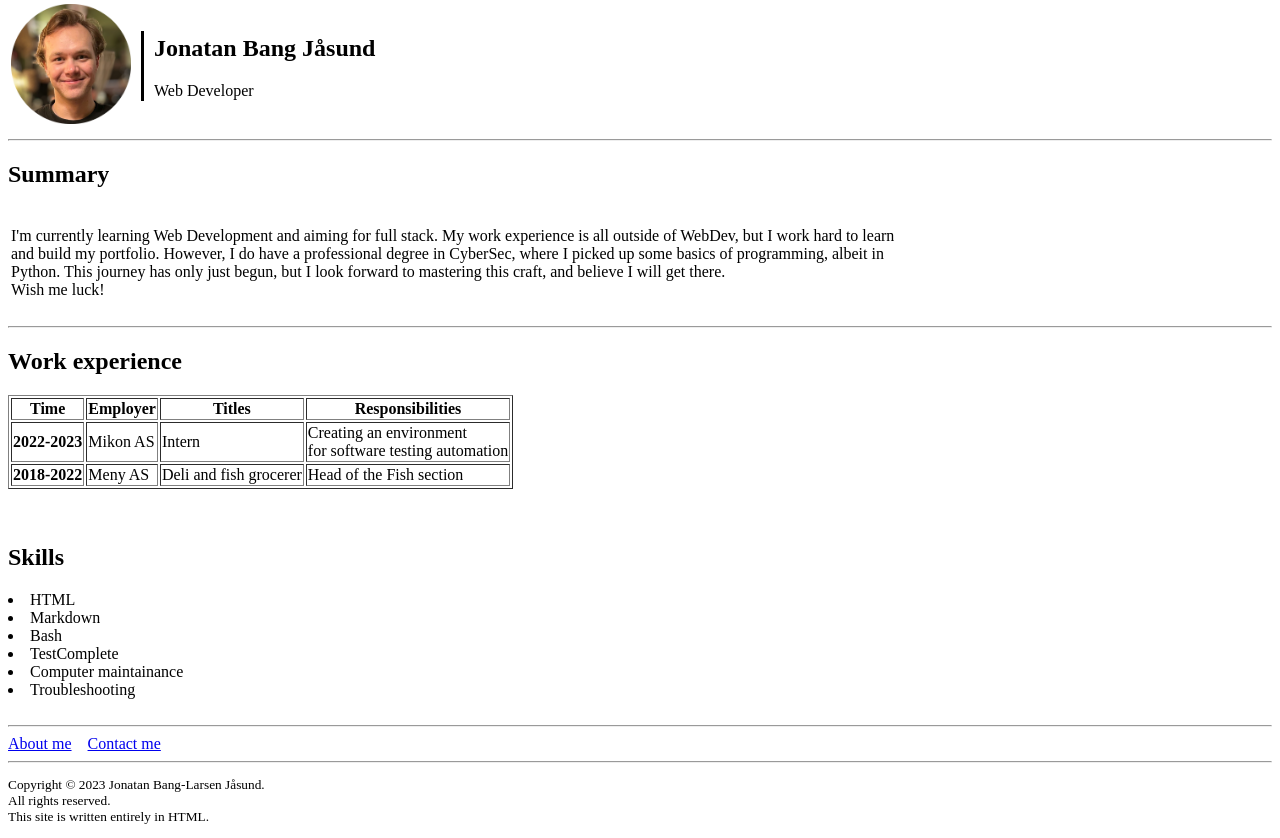
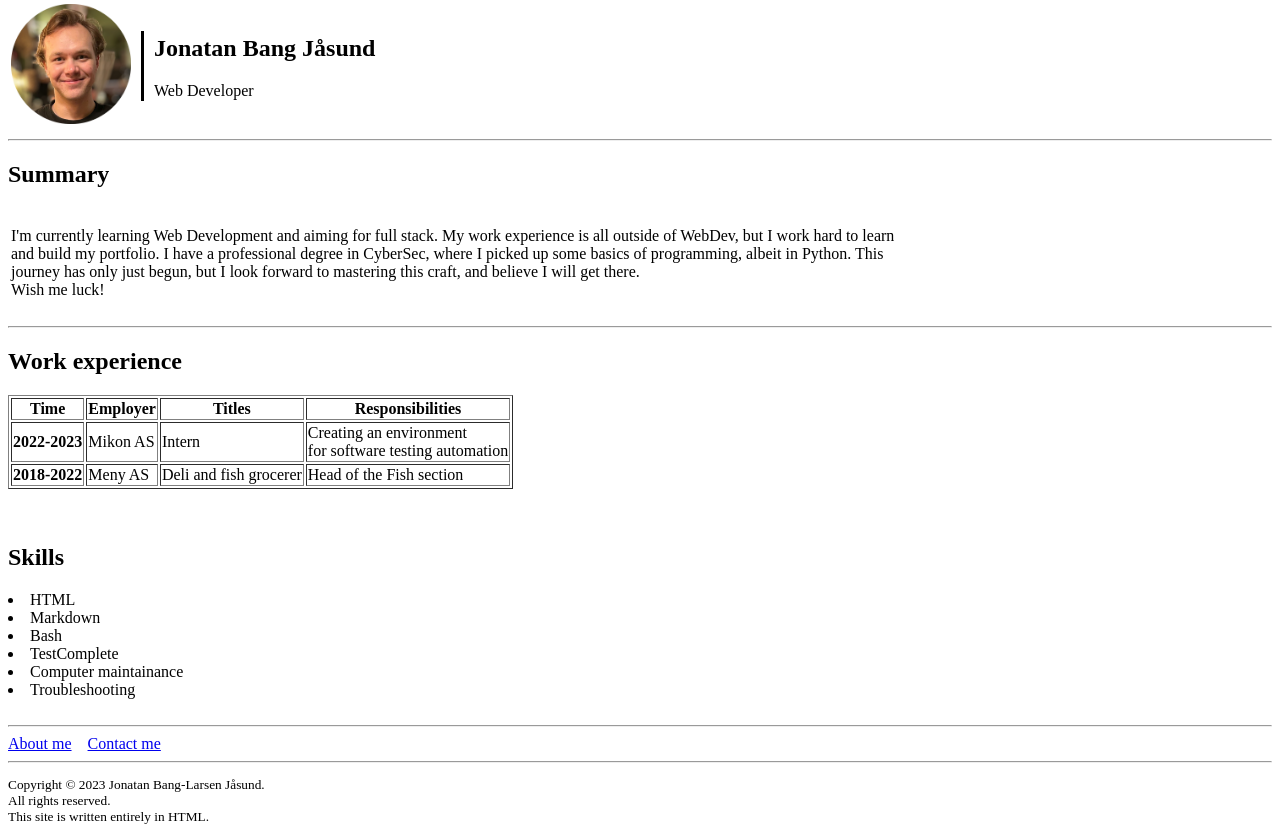
Before and after one commit to JohnnyBangBang/LondonAppBrewery-WebDev-Course-Projects, a plain HTML site: page Capstones/CAP-P1 Online Resume/index.html in a window 1280 px wide. Shown: the part 79-917 px from the top of the page. Drawn offline with Linux system fonts and the light colour scheme.

Commit message:
Updated some html and created README

```diff
--- a/Capstones/CAP-P1 Online Resume/index.html
+++ b/Capstones/CAP-P1 Online Resume/index.html
@@ -35,7 +35,7 @@
         <td width="900">
           <p>I'm currently learning Web Development and aiming for full stack.
             My work experience is all outside of WebDev, but I work hard to learn and build my portfolio.
-            However, I do have a professional degree in CyberSec, where I picked up some basics of programming, albeit in Python.
+            I have a professional degree in CyberSec, where I picked up some basics of programming, albeit in Python.
             This journey has only just begun, but I look forward to mastering this craft, and believe I will get there.
             <br>
             Wish me luck!</p>
```
Also changed, not shown: 1 other file.
